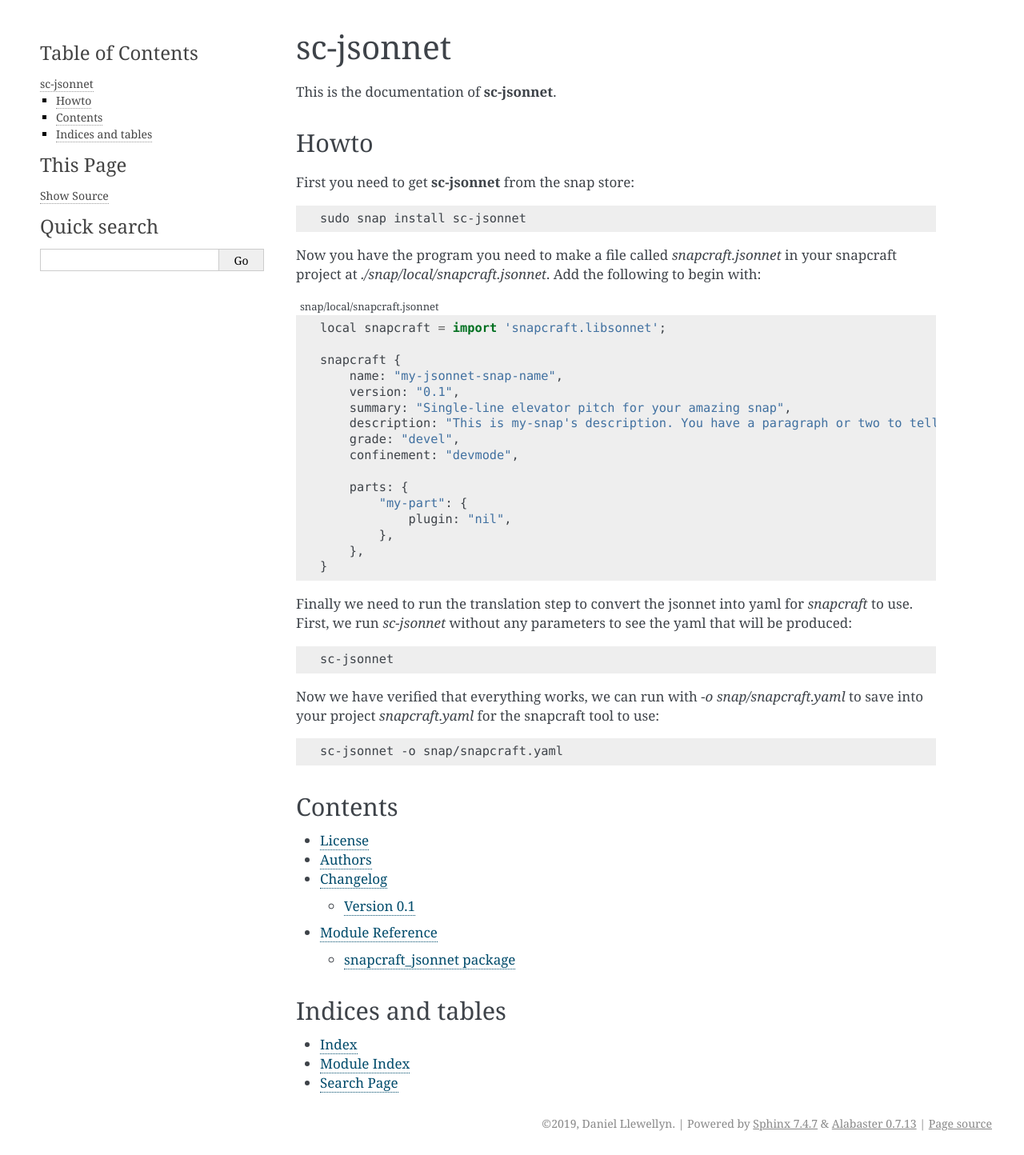
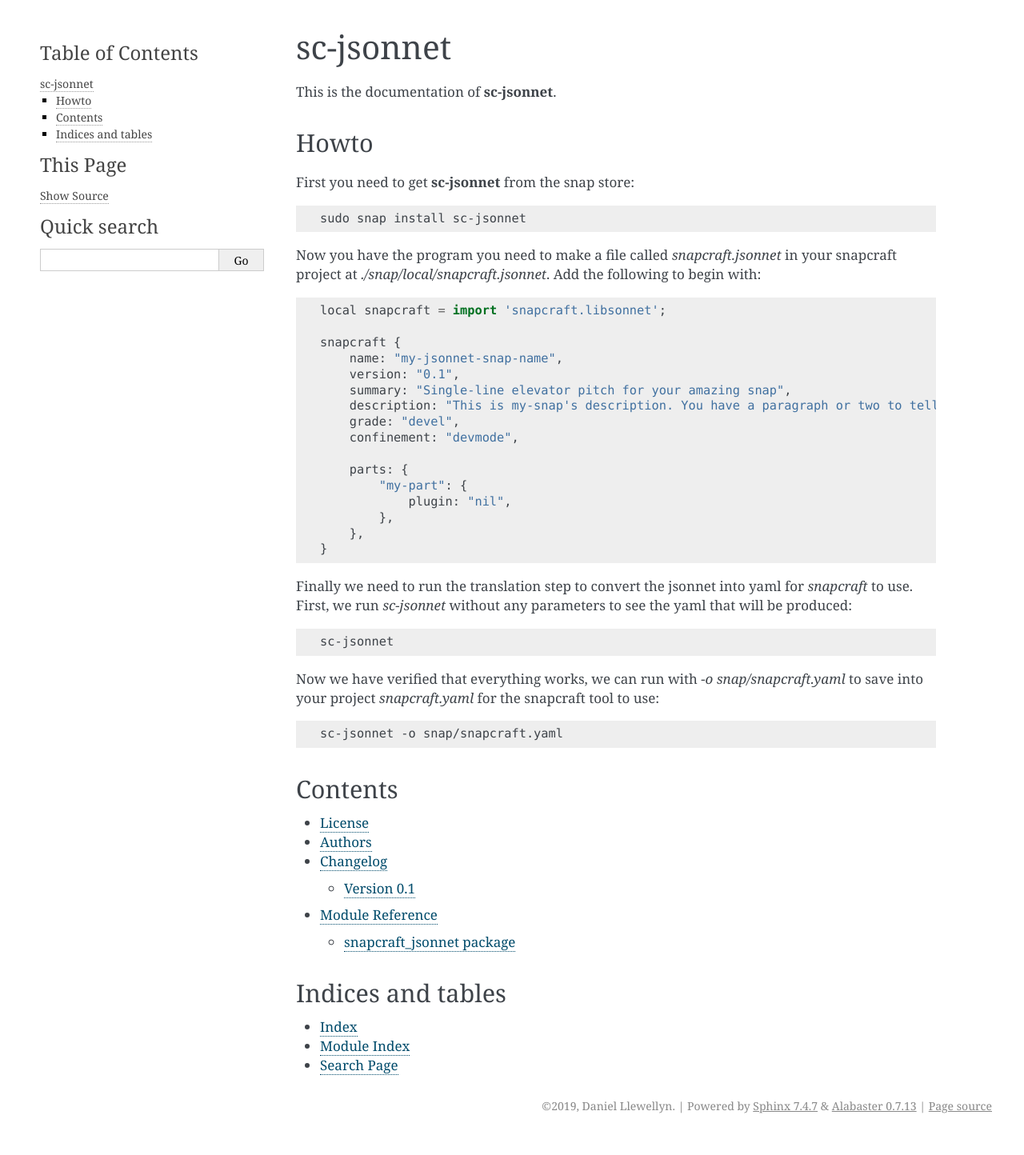
Before and after one commit to diddledan/snapcraft-jsonnet, a Sphinx documentation site: the page built from docs/index.rst, in a window 1280 px wide. Shown: the whole page at 80% size. Built offline with Sphinx 7.4.7, drawn with Linux system fonts in a browser that asks for light colours; after the commit the page ends 1422 px from its top, so only the background shows below that.

Commit message:
Update docs
Signed-off-by: Daniel Llewellyn <daniel@bowlhat.net>

```diff
--- a/docs/conf.py
+++ b/docs/conf.py
@@ -66,7 +66,7 @@
 extensions = ['sphinx.ext.autodoc', 'sphinx.ext.intersphinx', 'sphinx.ext.todo',
               'sphinx.ext.autosummary', 'sphinx.ext.viewcode', 'sphinx.ext.coverage',
               'sphinx.ext.doctest', 'sphinx.ext.ifconfig', 'sphinx.ext.mathjax',
-              'sphinx.ext.napoleon', 'sphinx.ext.githubpages']
+              'sphinx.ext.napoleon']
 
 # Add any paths that contain templates here, relative to this directory.
 templates_path = ['_templates']
--- a/docs/index.rst
+++ b/docs/index.rst
@@ -15,10 +15,7 @@
 
 Now you have the program you need to make a file called
 `snapcraft.jsonnet` in your snapcraft project at
-`./snap/local/snapcraft.jsonnet`. Add the following to begin with:
-
-.. code-block::
-    :caption: snap/local/snapcraft.jsonnet
+`./snap/local/snapcraft.jsonnet`. Add the following to begin with::
 
     local snapcraft = import 'snapcraft.libsonnet';
 
```
